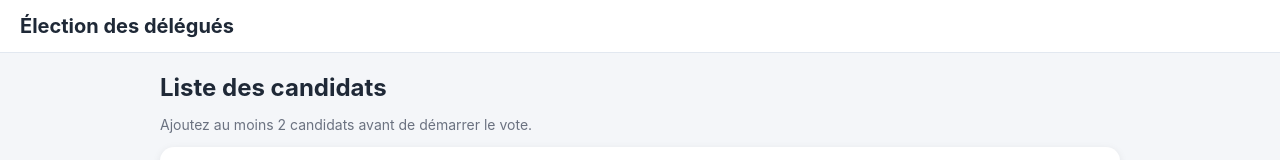
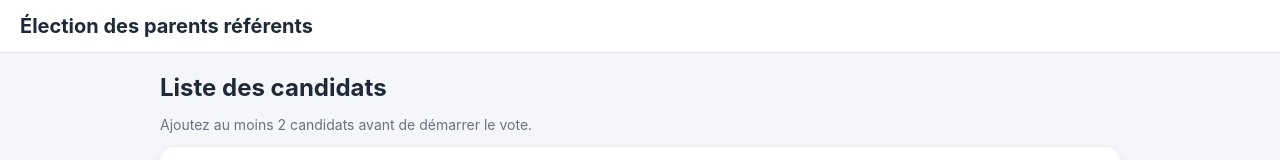
Before and after one commit to atome-dev/election-light, a plain HTML site: page index.html in a window 1280 px wide. Shown: the top 160 px of the page. Drawn offline with Linux system fonts and the light colour scheme.

Commit message:
parents référents

```diff
--- a/index.html
+++ b/index.html
@@ -3,7 +3,7 @@
 <head>
 <meta charset="UTF-8">
 <meta name="viewport" content="width=device-width, initial-scale=1, maximum-scale=1, user-scalable=no">
-<title>Élection des délégués</title>
+<title>Élection des parents référents</title>
 <style>
   :root{
     --bg: #f4f6f9;
@@ -303,7 +303,7 @@
 <body>
 
 <header>
-  <h1>Élection des délégués</h1>
+  <h1>Élection des parents référents</h1>
   <div id="counter-badge">🗳️ <span id="counter-value">0</span> vote(s) validé(s)</div>
 </header>
 
```
